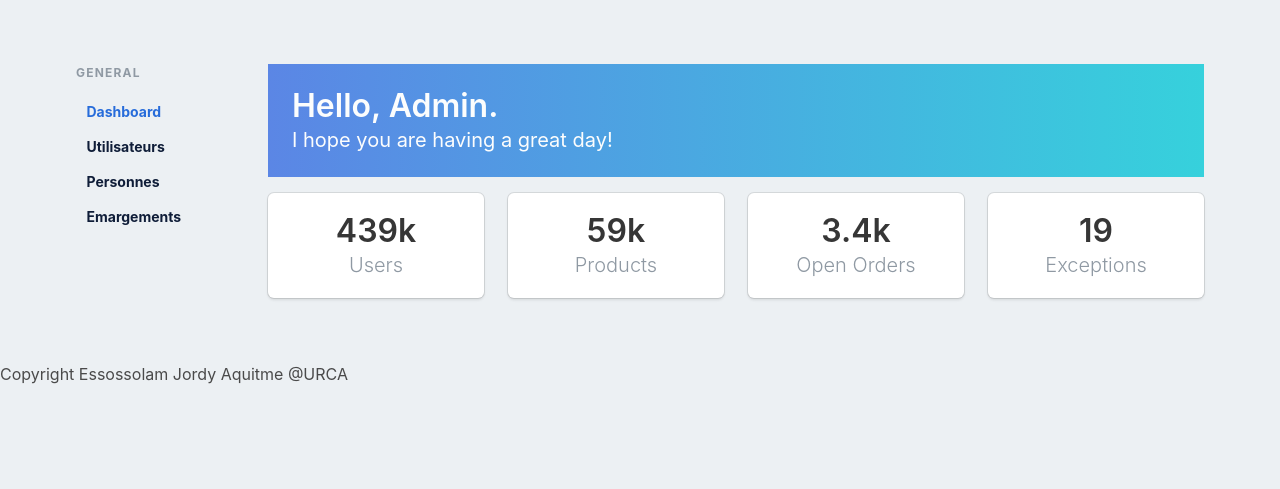
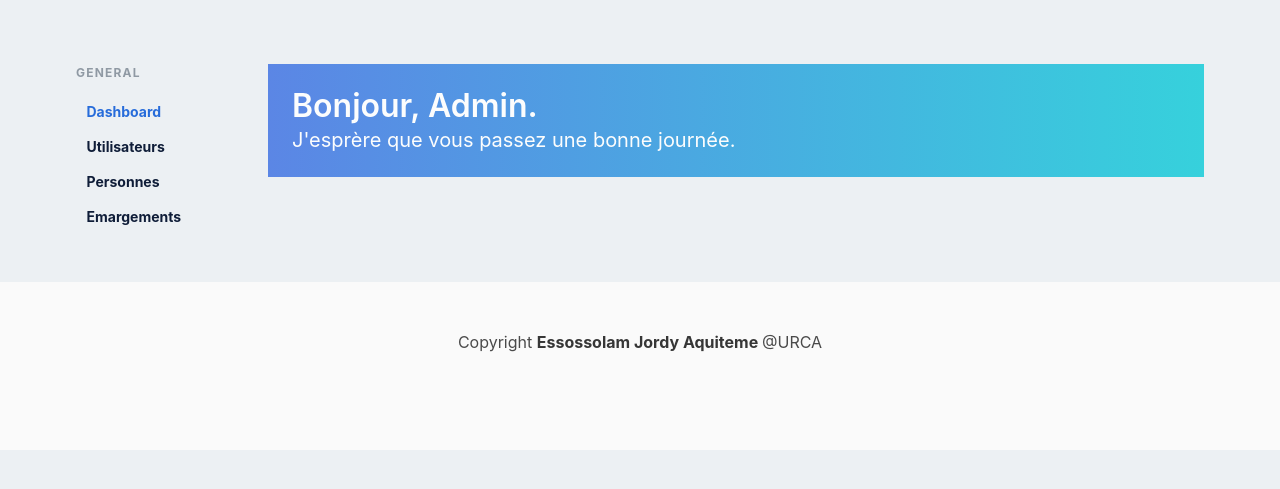
Before and after one commit to jaquiteme/EMG, a Flask app: page /dashboard in a window 1280 px wide. Shown: the part 56-545 px from the top of the page. Run offline with Flask 2, Linux system fonts and the light colour scheme; a user stored in the database is signed in.

Commit message:
before presentation

```diff
--- a/emg/api.py
+++ b/emg/api.py
@@ -20,6 +20,7 @@ def allowed_file(filename):
 @api.route('/api/recognition', methods=['POST'])
 def recognition():
     new_img = base64.b64decode(request.form['img'])
+    remote_addr = request.remote_addr
     # print(new_img.fi)
     # if 'img' not in request.files:
     #     return make_response(jsonify({'message':'aucune image envoyée'}), 400)
@@ -30,7 +31,7 @@ def recognition():
     #    return make_response(jsonify({'message':'aucune image envoyée'}), 400)
 
     # if _file and allowed_file(_file.filename):
-    personne_info, faces_found = facial.face_reco(new_img)
+    personne_info, faces_found = facial.face_reco(new_img, remote_addr)
     r = {'faces': faces_found, 'known_faces': personne_info }
     # r['faces'] = "{}".format(faces_found)
     # r['known_faces'] = "{}".format(personne_info)
--- a/emg/auth.py
+++ b/emg/auth.py
@@ -130,7 +130,7 @@ def new_personne():
 
     personne = Personne.query.filter_by(email=email).first()
 
-    if personne: # if a user is found, we want to redirect back to signup page so user can try again
+    if personne:
         flash('Email address already exists')
         return redirect(url_for('auth.personnes'))
 
--- a/emg/templates/base.html
+++ b/emg/templates/base.html
@@ -31,9 +31,6 @@
                     {% if not current_user.is_authenticated %}
                     <a href="{{ url_for('auth.login') }}" class="navbar-item">
                         Connexion
-                    </a>
-                    <a href="{{ url_for('auth.signup') }}" class="navbar-item">
-                        Sign Up
                     </a>
                     {% endif %}
                     {% if current_user.is_authenticated %}
@@ -83,8 +80,10 @@
             </div>
         </div>
     </div>
-    <footer>
-        Copyright Essossolam Jordy Aquitme @URCA
+    <footer class="footer">
+        <div class="content has-text-centered">
+            Copyright <strong>Essossolam Jordy Aquiteme </strong> @URCA
+        </div>
     </footer>
 
     <script src="https://code.jquery.com/jquery-3.5.0.min.js"
--- a/emg/templates/dashboard.html
+++ b/emg/templates/dashboard.html
@@ -6,39 +6,11 @@
     <div class="hero-body">
       <div class="container">
         <h1 class="title">
-          Hello, {{ name }}.
+          Bonjour, {{ name }}.
         </h1>
         <h2 class="subtitle">
-          I hope you are having a great day!
+          J'esprère que vous passez une bonne journée.
         </h2>
-      </div>
-    </div>
-  </section>
-  <section class="info-tiles">
-    <div class="tile is-ancestor has-text-centered">
-      <div class="tile is-parent">
-        <article class="tile is-child box">
-          <p class="title">439k</p>
-          <p class="subtitle">Users</p>
-        </article>
-      </div>
-      <div class="tile is-parent">
-        <article class="tile is-child box">
-          <p class="title">59k</p>
-          <p class="subtitle">Products</p>
-        </article>
-      </div>
-      <div class="tile is-parent">
-        <article class="tile is-child box">
-          <p class="title">3.4k</p>
-          <p class="subtitle">Open Orders</p>
-        </article>
-      </div>
-      <div class="tile is-parent">
-        <article class="tile is-child box">
-          <p class="title">19</p>
-          <p class="subtitle">Exceptions</p>
-        </article>
       </div>
     </div>
   </section>
```
Also changed, not shown: emg/facial_recognition.py (+7 -3 lines), emg/templates/login.html (+4 -10 lines), emg/db.sqlite, 2 other files.
